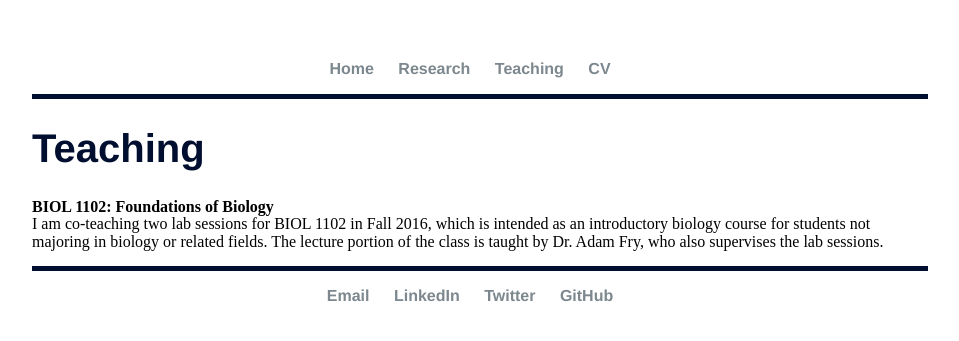
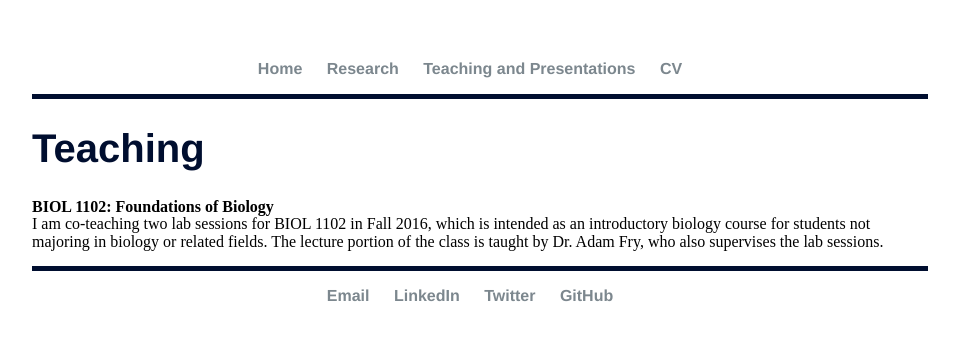
Before and after one commit to elizagrames/elizagrames.github.io, a Jekyll site: the page built from teaching-and-speaking/index.html, in a window 1280 px wide. Shown: the top 341 px of the page, without its empty margins (160-1119 px from the left). Built offline with Jekyll 4.4.1, drawn with Linux system fonts in a browser that asks for light colours.

Commit message:
Update default.html

```diff
--- a/_layouts/default.html
+++ b/_layouts/default.html
@@ -22,7 +22,7 @@
 	    		<ul>
 	        		<li><a href="/">Home</a></li>
 		        	<li><a href="/research">Research</a></li>
-		        	<li><a href="/teaching">Teaching</a></li>
+		        	<li><a href="/teaching">Teaching and Presentations</a></li>
 	        		<li><a href="/cv">CV</a></li>
 
 	    		</ul>
```
